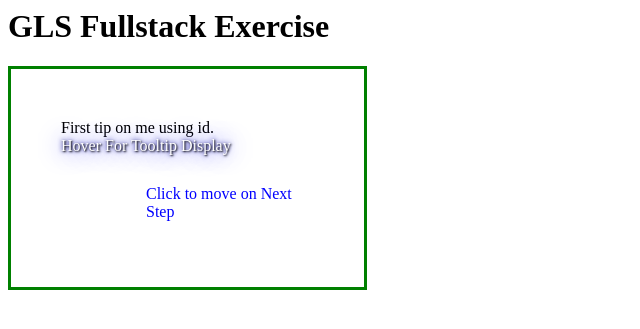
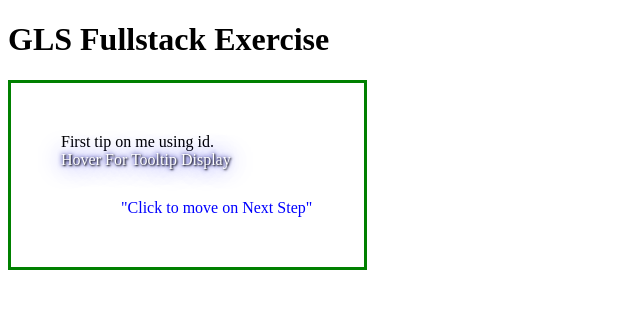
Before and after one commit to nvijayasekar/oracle, a Django app: page / in a window 1280 px wide. Shown: the top 329 px of the page, without its empty margins (0-640 px from the left). Run offline with Django 3.2, Linux system fonts and the light colour scheme.

Commit message:
Changes for toottip display issue and div alignment issue.

```diff
--- a/oracle/gls/static/css/gla.css
+++ b/oracle/gls/static/css/gla.css
@@ -3,9 +3,8 @@ tooltip {
 			background: #fff;
 			color: #333;
 			border: 2px solid #333;
-			font-size: 15px;
-			width:20%
-			height:20%
+			font-size: 18px;
+
 		}
 
 		.myClass1 {
@@ -48,7 +47,7 @@ tooltip {
 		.guide {
 
 			padding-top:30px;
-			padding-left:85px;
+			padding-left:60px;
 			display: inline-block;
 			color:blue;
 		}
--- a/oracle/gls/static/js/payment.js
+++ b/oracle/gls/static/js/payment.js
@@ -3,7 +3,8 @@ $(document).ready(function() {
 	$.getJSON('static/json/guide.json', function(jd) {
 		result = jd.steps;
 		$.each(result,function(id,item){
-			var getData = "id : "+result[id].id+",content:"+result[id].content+"\n ,selector:"+result[id].selector+" ,Next: "+result[id].next+""
+			var getData = "id : "+result[id].id+",																			content:"+result[id].content+",																				selector:"+result[id].selector+" ,																				Next: "+result[id].next+"";
+
 			$(result[id].selector).attr( 'tooltip',getData);
 	  });
 
@@ -34,6 +35,7 @@ for (var x=0;x < a.length;x++) { //I'm using "for" loop to get all "a" elements
 			   base.style.color = 'white';
 			    base.style.height = '20%';
 				 base.style.width = '20%';
+
                document.body.appendChild(base);
          }
 
--- a/oracle/gls/templates/index.html
+++ b/oracle/gls/templates/index.html
@@ -1,4 +1,5 @@
 {% load staticfiles %}
+ <!DOCTYPE html>
 <html>
     <head>
         <title>GLS Fullstack Exercise</title>
@@ -12,12 +13,12 @@
 
 	<div class="myClass1" id="id_1" >First tip on me using id.<br/>
 	<span class="hover-dt">Hover For Tooltip Display</span>
-	<span class="guide">Click to move on Next Step</span>
+	<span class="guide">"Click to move on Next Step"</span>
 	</div>
 
 	<div class="myClass2" style="display:none;">Second tip on me using class.<br/>
 	<span class="hover-dt">Hover For Tooltip Display</span>
-	<span class="guide">Click to move on Next Step</span>
+	<span class="guide">"Click to move on Next Step"</span>
 	</div>
 
 	<div class="myClass3" style="display:none;">I am the 3rd div. 3rd tip on me using xpath.<br/>
```
